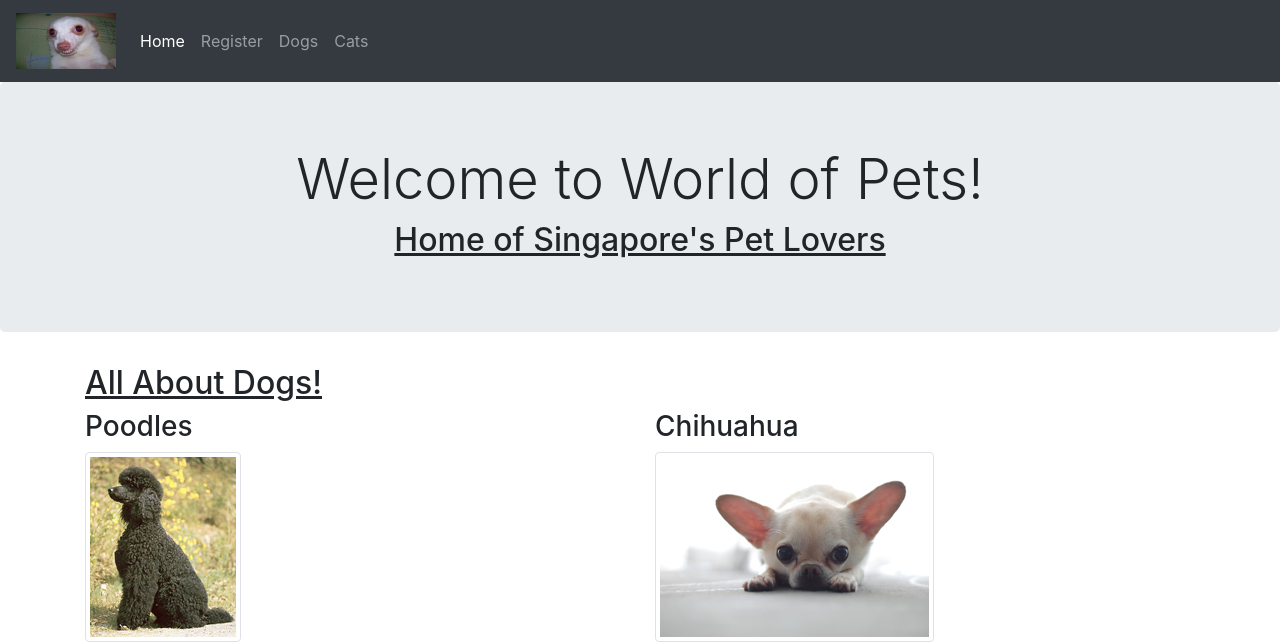
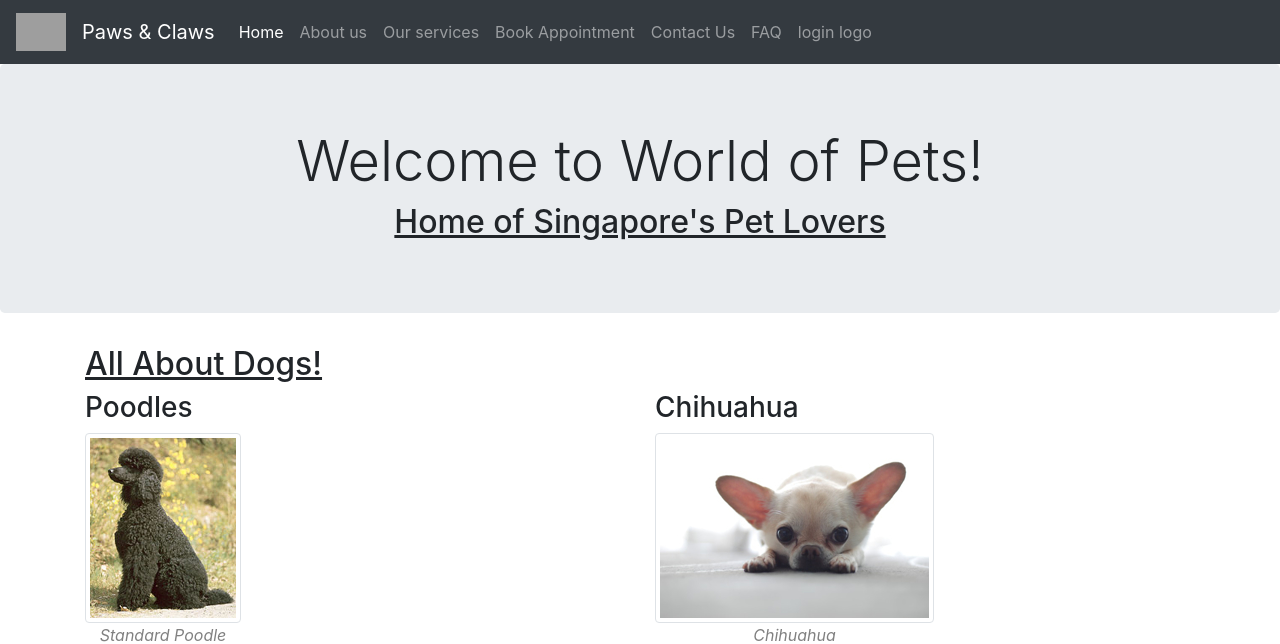
Before and after one commit to xoXen/1005_Project, a PHP site: page /index.php in a window 1280 px wide. Shown: the top 644 px of the page. Run offline with PHP 8.4, Linux system fonts and the light colour scheme; grey boxes are pictures that could not be loaded.

Commit message:
added new pages

```diff
--- /dev/null
+++ b/Project Codes/about.php
@@ -0,0 +1,6 @@
+<?php
+
+/*
+ * Click nbfs://nbhost/SystemFileSystem/Templates/Licenses/license-default.txt to change this license
+ * Click nbfs://nbhost/SystemFileSystem/Templates/Scripting/EmptyPHP.php to edit this template
+ */
--- /dev/null
+++ b/Project Codes/book.php
@@ -0,0 +1,6 @@
+<?php
+
+/*
+ * Click nbfs://nbhost/SystemFileSystem/Templates/Licenses/license-default.txt to change this license
+ * Click nbfs://nbhost/SystemFileSystem/Templates/Scripting/EmptyPHP.php to edit this template
+ */
--- /dev/null
+++ b/Project Codes/contact.php
@@ -0,0 +1,6 @@
+<?php
+
+/*
+ * Click nbfs://nbhost/SystemFileSystem/Templates/Licenses/license-default.txt to change this license
+ * Click nbfs://nbhost/SystemFileSystem/Templates/Scripting/EmptyPHP.php to edit this template
+ */
--- /dev/null
+++ b/Project Codes/faq.php
@@ -0,0 +1,6 @@
+<?php
+
+/*
+ * Click nbfs://nbhost/SystemFileSystem/Templates/Licenses/license-default.txt to change this license
+ * Click nbfs://nbhost/SystemFileSystem/Templates/Scripting/EmptyPHP.php to edit this template
+ */
--- a/Project Codes/nav.inc.php
+++ b/Project Codes/nav.inc.php
@@ -1,24 +1,38 @@
-<nav class="navbar navbar-expand-lg navbar-dark bg-dark">
-    <button class="navbar-toggler" type="button" data-toggle="collapse" data-target="#navbarTogglerDemo03" aria-controls="navbarTogglerDemo03" aria-expanded="false" aria-label="Toggle navigation">
+        <nav class="navbar navbar-expand-sm navbar-dark bg-dark">
+            <a class="navbar-brand" href="index.html">
+                <img class="logo" src="images/smudgelogo.jpg" width="50" alt="websitelogo">
+            </a>
+            <button class="navbar-toggler" type="button" data-toggle="collapse" data-target="#navbarTogglerDemo01" aria-controls="navbarTogglerDemo01" aria-expanded="false" aria-label="Toggle navigation">
                 <span class="navbar-toggler-icon"></span>
             </button>
-    <a class="navbar-brand" href="#">
-       <img src="Images/Logo.jpg" class=".img-fluid" width="100" alt="Logo"/>
-    </a>
-    <div class="collapse navbar-collapse" id="navbarTogglerDemo03">
+            <div class="collapse navbar-collapse" id="navbarTogglerDemo01">
+            <a class="navbar-brand" href="#">Paws & Claws</a>
                 <ul class="navbar-nav mr-auto mt-2 mt-lg-0">
                     <li class="nav-item active">
-                <a class="nav-link" href="index.php">Home</a>
+                       <a class="nav-link" href="index.php">Home<span class="sr-only">(current)</span></a>
                     </li>
                     <li class="nav-item">
-                <a class="nav-link" href="register.php">Register</a>
+                        <a class="nav-link" href="about.php">About us</a>
+                    <li class ="nav-item">
+                        <a class="nav-link" href="services.php">Our services</a>
                     </li>
                     <li class="nav-item">
-                <a class="nav-link" href="index.php#dogs">Dogs</a>
+                        <a class="nav-link" href="book.php">Book Appointment</a>
                     </li>
                     <li class="nav-item">
-                <a class="nav-link" href="index.php#cats">Cats</a>
+                        <a class="nav-link" href="contact.php">Contact Us</a>
                     </li>
+                    <li class="nav-item">
+                        <a class="nav-link" href="faq.php">FAQ</a>
+                    </li>
+
+                    <li class="nav-item">
+                        <a class="nav-link" href="login.php">login logo</a>
+                    </li>
+
+
+
                 </ul>
+
             </div>
         </nav>
--- a/Project Codes/nbproject/project.xml
+++ b/Project Codes/nbproject/project.xml
@@ -3,7 +3,7 @@
     <type>org.netbeans.modules.php.project</type>
     <configuration>
         <data xmlns="http://www.netbeans.org/ns/php-project/1">
-            <name>Lab09</name>
+            <name>Project</name>
         </data>
     </configuration>
 </project>
--- /dev/null
+++ b/Project Codes/services.php
@@ -0,0 +1,6 @@
+<?php
+
+/*
+ * Click nbfs://nbhost/SystemFileSystem/Templates/Licenses/license-default.txt to change this license
+ * Click nbfs://nbhost/SystemFileSystem/Templates/Scripting/EmptyPHP.php to edit this template
+ */
```
Lines whose indentation alone changed are shown as unchanged.
